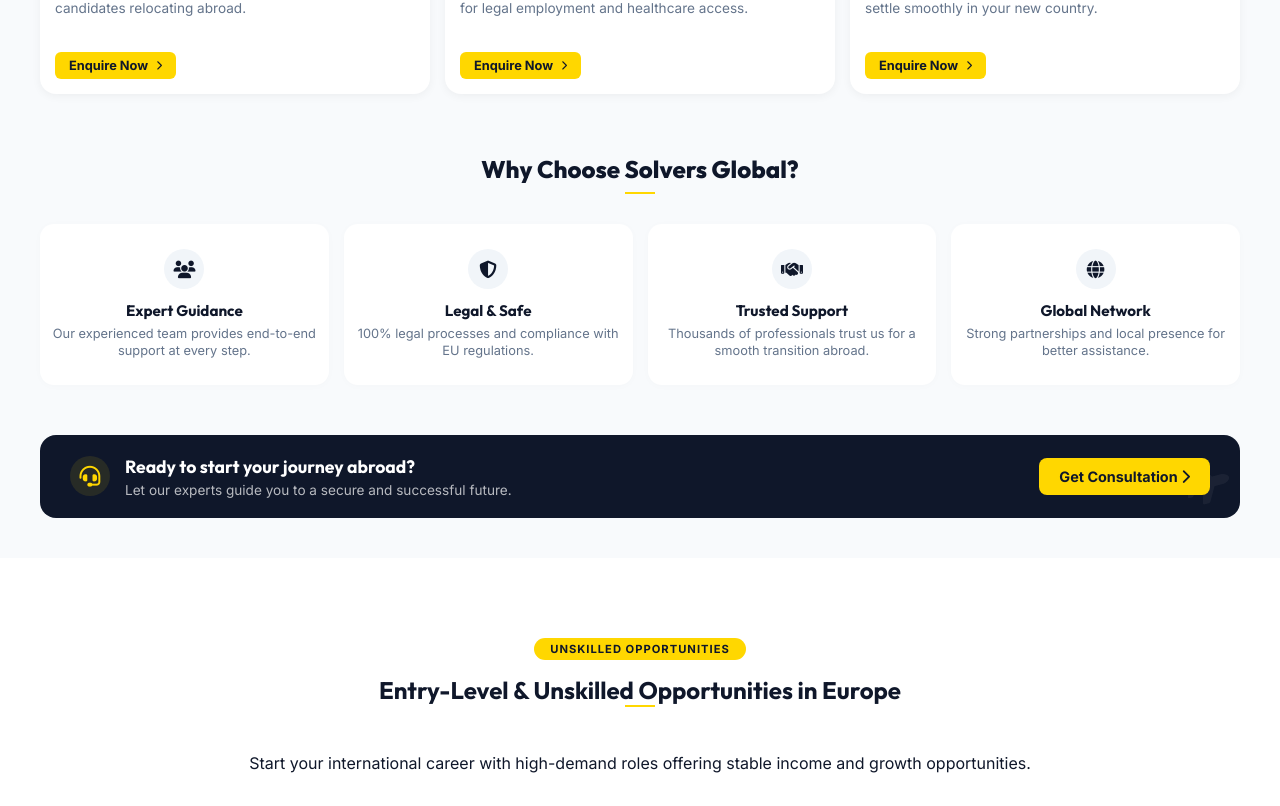
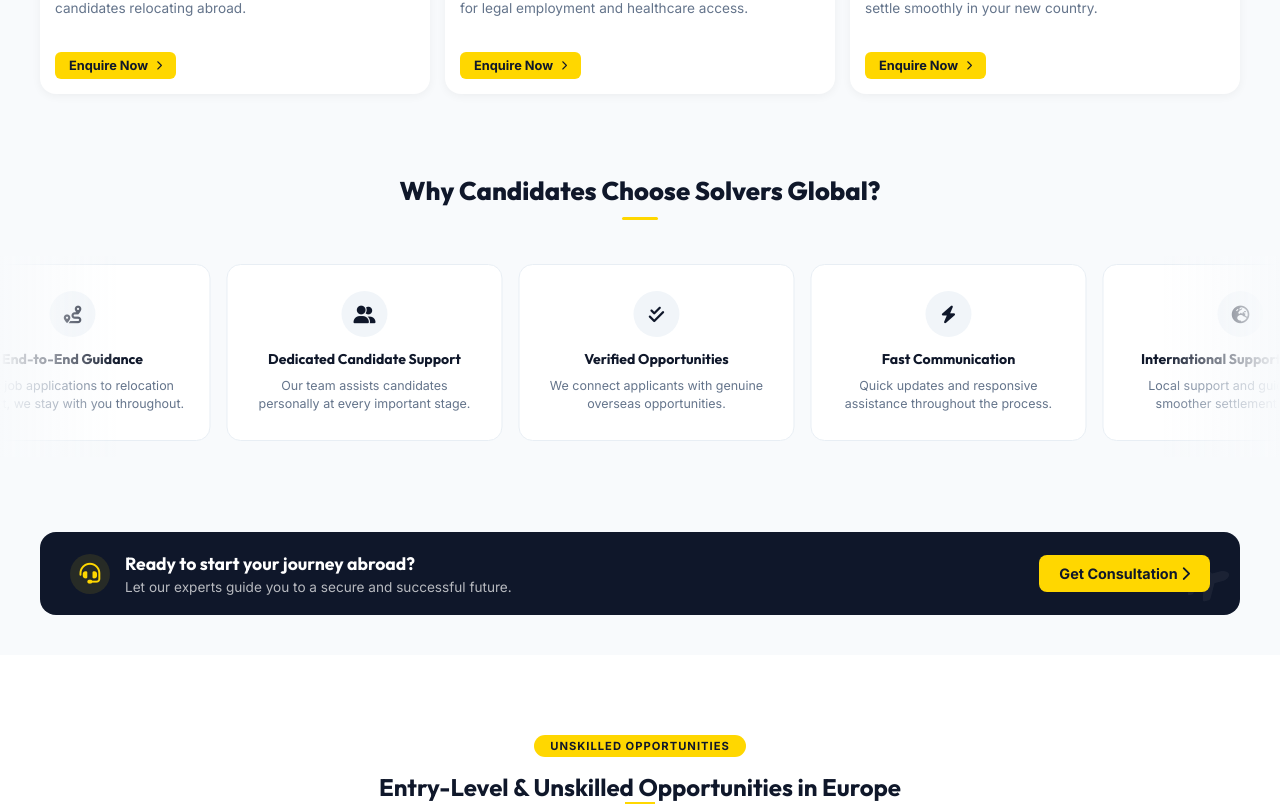
Before and after one commit to Gokulgopan01/Solver_global, an Angular app: page /work-abroad in a window 1280 px wide. Shown: the part 1339-2145 px from the top of the page. Built offline with nearby package versions, Linux system fonts and the light colour scheme.

Commit message:
updated home

```diff
--- a/src/app/component/footer/footer.component.html
+++ b/src/app/component/footer/footer.component.html
@@ -67,7 +67,7 @@
             <div class="copyright-section">
                 <i class="fas fa-shield-alt shield-icon"></i>
                 <div class="copyright-text">
-                    <p>© 2023 Solvers Global HR Consulting LLP.</p>
+                    <p>© 2026 Solvers Global HR Consulting LLP.</p>
                     <p>All rights reserved.</p>
                 </div>
             </div>
--- a/src/app/component/work/work.component.html
+++ b/src/app/component/work/work.component.html
@@ -108,31 +108,76 @@
         </div>
     </section>
 
-    <!-- Why Choose Section -->
+    <!-- Why Candidates Choose Solvers Global — Infinite Marquee -->
     <section class="why-choose-section">
-        <div class="container">
-            <h2 class="section-title">Why Choose Solvers Global?</h2>
-            <div class="gold-line-center"></div>
-            <div class="features-grid">
-                <div class="feature-item">
-                    <div class="feature-icon"><i class="fas fa-users"></i></div>
-                    <h4>Expert Guidance</h4>
-                    <p>Our experienced team provides end-to-end support at every step.</p>
+        <div class="why-choose-header">
+            <h2 class="why-heading">Why Candidates Choose Solvers Global?</h2>
+            <div class="why-gold-line"></div>
+        </div>
+
+        <div class="why-marquee-wrapper">
+            <div class="why-marquee-track">
+                <!-- Original set -->
+                <div class="why-card">
+                    <div class="why-icon-wrap"><i class="fas fa-balance-scale"></i></div>
+                    <h4>Legal & Transparent Process</h4>
+                    <p>We follow verified and compliant recruitment procedures.</p>
                 </div>
-                <div class="feature-item">
-                    <div class="feature-icon"><i class="fas fa-shield-alt"></i></div>
-                    <h4>Legal & Safe</h4>
-                    <p>100% legal processes and compliance with EU regulations.</p>
+                <div class="why-card">
+                    <div class="why-icon-wrap"><i class="fas fa-route"></i></div>
+                    <h4>End-to-End Guidance</h4>
+                    <p>From job applications to relocation support, we stay with you throughout.</p>
                 </div>
-                <div class="feature-item">
-                    <div class="feature-icon"><i class="fas fa-handshake"></i></div>
-                    <h4>Trusted Support</h4>
-                    <p>Thousands of professionals trust us for a smooth transition abroad.</p>
+                <div class="why-card">
+                    <div class="why-icon-wrap"><i class="fas fa-user-friends"></i></div>
+                    <h4>Dedicated Candidate Support</h4>
+                    <p>Our team assists candidates personally at every important stage.</p>
                 </div>
-                <div class="feature-item">
-                    <div class="feature-icon"><i class="fas fa-globe"></i></div>
-                    <h4>Global Network</h4>
-                    <p>Strong partnerships and local presence for better assistance.</p>
+                <div class="why-card">
+                    <div class="why-icon-wrap"><i class="fas fa-check-double"></i></div>
+                    <h4>Verified Opportunities</h4>
+                    <p>We connect applicants with genuine overseas opportunities.</p>
+                </div>
+                <div class="why-card">
+                    <div class="why-icon-wrap"><i class="fas fa-bolt"></i></div>
+                    <h4>Fast Communication</h4>
+                    <p>Quick updates and responsive assistance throughout the process.</p>
+                </div>
+                <div class="why-card">
+                    <div class="why-icon-wrap"><i class="fas fa-globe-europe"></i></div>
+                    <h4>International Support Network</h4>
+                    <p>Local support and guidance for smoother settlement abroad.</p>
+                </div>
+                <!-- Duplicate set for seamless loop -->
+                <div class="why-card">
+                    <div class="why-icon-wrap"><i class="fas fa-balance-scale"></i></div>
+                    <h4>Legal & Transparent Process</h4>
+                    <p>We follow verified and compliant recruitment procedures.</p>
+                </div>
+                <div class="why-card">
+                    <div class="why-icon-wrap"><i class="fas fa-route"></i></div>
+                    <h4>End-to-End Guidance</h4>
+                    <p>From job applications to relocation support, we stay with you throughout.</p>
+                </div>
+                <div class="why-card">
+                    <div class="why-icon-wrap"><i class="fas fa-user-friends"></i></div>
+                    <h4>Dedicated Candidate Support</h4>
+                    <p>Our team assists candidates personally at every important stage.</p>
+                </div>
+                <div class="why-card">
+                    <div class="why-icon-wrap"><i class="fas fa-check-double"></i></div>
+                    <h4>Verified Opportunities</h4>
+                    <p>We connect applicants with genuine overseas opportunities.</p>
+                </div>
+                <div class="why-card">
+                    <div class="why-icon-wrap"><i class="fas fa-bolt"></i></div>
+                    <h4>Fast Communication</h4>
+                    <p>Quick updates and responsive assistance throughout the process.</p>
+                </div>
+                <div class="why-card">
+                    <div class="why-icon-wrap"><i class="fas fa-globe-europe"></i></div>
+                    <h4>International Support Network</h4>
+                    <p>Local support and guidance for smoother settlement abroad.</p>
                 </div>
             </div>
         </div>
@@ -271,52 +316,6 @@
         </div>
     </section>
 
-    <!-- Service Enquiry Form (Floating-style Card) -->
-    <section class="enquiry-section" id="service-enquiry-form">
-        <div class="container">
-            <div class="enquiry-wrapper">
-                <div class="enquiry-info">
-                    <h2>GET ASSISTANCE</h2>
-                    <p>Looking for support abroad? Submit your details, and our team will help you with renewals,
-                        accommodation, or local documentation.</p>
-                    <ul class="enquiry-features">
-                        <li><i class="fas fa-check-circle"></i> Quick Response Time</li>
-                        <li><i class="fas fa-check-circle"></i> Legal Assistance</li>
-                        <li><i class="fas fa-check-circle"></i> Document Verification</li>
-                    </ul>
-                </div>
-                <div class="enquiry-box">
-                    <form [formGroup]="serviceForm" (ngSubmit)="onSubmitServiceEnquiry()">
-                        <div class="form-group">
-                            <label>Service Needed</label>
-                            <select formControlName="serviceType">
-                                <option value="" disabled selected>Select Service</option>
-                                <option value="Visa Renewal">Visa & Paperwork Renewal</option>
-                                <option value="Accommodation in Hungary">Accommodation in Hungary</option>
-                                <option value="Work & Health Insurance">Work & Health Insurance</option>
-                                <option value="Local Documentation">Local Documentation</option>
-                                <option value="Other Assistance">Other Assistance</option>
-                            </select>
-                        </div>
-                        <div class="form-group">
-                            <label>Full Name</label>
-                            <input type="text" formControlName="name" placeholder="Your Name">
-                        </div>
-                        <div class="form-group">
-                            <label>Email Address</label>
-                            <input type="email" formControlName="email" placeholder="Email">
-                        </div>
-                        <div class="form-group">
-                            <label>Phone Number</label>
-                            <input type="tel" formControlName="phone" placeholder="Phone">
-                        </div>
-                        <button type="submit" class="btn-submit-service" [disabled]="serviceForm.invalid">Send
-                            Enquiry</button>
-                    </form>
-                </div>
-            </div>
-        </div>
-    </section>
 
     <!-- Main Job Application Form -->
     <section class="application-section" id="application-form">
--- a/src/app/component/work/work.component.scss
+++ b/src/app/component/work/work.component.scss
@@ -223,76 +223,131 @@
     }
 }
 
-// Why Choose Section
+// Why Candidates Choose Section — Infinite Marquee
 .why-choose-section {
-    padding: 30px 0;
+    padding: 50px 0 55px;
     background: #f8fafc;
     text-align: center;
+    overflow: hidden;
 
-    .section-title {
-        font-size: 1.5rem;
+    .why-choose-header {
+        padding: 0 20px;
+    }
+
+    .why-heading {
+        font-size: 1.6rem;
         font-weight: 800;
         color: #0f172a;
-        margin-bottom: 8px;
+        margin-bottom: 10px;
     }
 
-    .gold-line-center {
-        width: 30px;
-        height: 2px;
+    .why-gold-line {
+        width: 36px;
+        height: 3px;
         background: #FFD700;
-        margin: 0 auto 30px;
+        margin: 0 auto 36px;
+        border-radius: 2px;
     }
 
-    .features-grid {
-        display: grid;
-        grid-template-columns: repeat(4, 1fr);
-        gap: 15px;
+    // Scrolling marquee container
+    .why-marquee-wrapper {
+        position: relative;
+        overflow: hidden;
+        width: 100%;
 
-        @media (max-width: 992px) {
-            grid-template-columns: repeat(2, 1fr);
+        // Fade edges
+        &::before,
+        &::after {
+            content: '';
+            position: absolute;
+            top: 0;
+            bottom: 0;
+            width: 120px;
+            z-index: 2;
+            pointer-events: none;
         }
 
-        @media (max-width: 576px) {
-            grid-template-columns: 1fr;
+        &::before {
+            left: 0;
+            background: linear-gradient(to right, #f8fafc 0%, transparent 100%);
+        }
+
+        &::after {
+            right: 0;
+            background: linear-gradient(to left, #f8fafc 0%, transparent 100%);
+        }
+
+        // Pause on hover
+        &:hover .why-marquee-track {
+            animation-play-state: paused;
         }
     }
 
-    .feature-item {
+    .why-marquee-track {
+        display: flex;
+        gap: 16px;
+        width: max-content;
+        animation: why-marquee-scroll 32s linear infinite;
+        padding: 8px 0 16px;
+    }
+
+    @keyframes why-marquee-scroll {
+        0% {
+            transform: translateX(0);
+        }
+        100% {
+            // Translate exactly half (6 original cards)
+            transform: translateX(calc(-50%));
+        }
+    }
+
+    .why-card {
         background: white;
-        padding: 25px 10px;
+        border: 1px solid #e8eef4;
         border-radius: 14px;
-        box-shadow: 0 1px 8px rgba(0, 0, 0, 0.02);
-        transition: all 0.3s ease;
+        padding: 26px 22px;
+        text-align: center;
+        transition: all 0.25s ease;
+        flex-shrink: 0;
+        width: 230px;
 
         &:hover {
-            transform: translateY(-2px);
-            box-shadow: 0 4px 12px rgba(0, 0, 0, 0.05);
+            transform: translateY(-3px);
+            box-shadow: 0 8px 24px rgba(0, 0, 0, 0.08);
+            border-color: #FFD700;
         }
 
-        .feature-icon {
-            width: 40px;
-            height: 40px;
+        .why-icon-wrap {
+            width: 46px;
+            height: 46px;
             background: #f1f5f9;
+            color: #0f172a;
             border-radius: 50%;
             display: flex;
             align-items: center;
             justify-content: center;
+            font-size: 1.1rem;
+            margin: 0 auto 13px;
+            transition: all 0.25s ease;
+        }
+
+        &:hover .why-icon-wrap {
+            background: #FFD700;
             color: #0f172a;
-            font-size: 1.1rem;
-            margin: 0 auto 12px;
         }
 
         h4 {
-            font-size: 0.95rem;
+            font-size: 0.88rem;
             font-weight: 700;
             color: #0f172a;
-            margin-bottom: 6px;
+            margin-bottom: 8px;
+            line-height: 1.3;
         }
 
         p {
-            font-size: 0.8rem;
+            font-size: 0.78rem;
             color: #64748b;
-            line-height: 1.3;
+            line-height: 1.5;
             margin: 0;
         }
     }
@@ -800,7 +855,7 @@
 
     .support-wrapper {
         display: grid;
-        grid-template-columns: 1fr 1.2fr;
+        grid-template-columns: 1fr 1.4fr;
         gap: 60px;
         align-items: start;
 
@@ -816,75 +871,81 @@
             align-items: center;
             gap: 15px;
             font-weight: 800;
-            font-size: 0.85rem;
+            font-size: 0.8rem;
             color: #475569;
             margin-bottom: 20px;
             letter-spacing: 2px;
+            text-transform: uppercase;
 
             .accent-bar {
                 width: 40px;
                 height: 4px;
                 background: #FFD700;
+                border-radius: 2px;
+                flex-shrink: 0;
             }
         }
 
         h1 {
-            font-size: 3rem;
+            font-size: 2.8rem;
             font-weight: 900;
             color: #0f172a;
-            margin-bottom: 25px;
+            margin-bottom: 20px;
             line-height: 1.1;
 
             @media (max-width: 768px) {
-                font-size: 2.2rem;
+                font-size: 2rem;
             }
         }
 
         .support-subtitle {
-            font-size: 1.1rem;
+            font-size: 1rem;
             color: #64748b;
-            line-height: 1.6;
+            line-height: 1.7;
             margin-bottom: 40px;
         }
 
         .contact-details {
             display: flex;
             flex-direction: column;
-            gap: 25px;
+            gap: 20px;
 
             .contact-card {
                 display: flex;
-                align-items: center;
-                gap: 20px;
+                align-items: flex-start;
+                gap: 18px;
 
                 .icon-circle {
-                    width: 50px;
-                    height: 50px;
+                    width: 44px;
+                    height: 44px;
+                    min-width: 44px;
                     background: white;
                     border-radius: 50%;
                     display: flex;
                     align-items: center;
                     justify-content: center;
                     color: #0f172a;
-                    font-size: 1.25rem;
-                    box-shadow: 0 4px 15px rgba(0, 0, 0, 0.05);
+                    font-size: 1.1rem;
+                    box-shadow: 0 4px 15px rgba(0, 0, 0, 0.06);
                 }
 
                 .text {
                     h4 {
-                        font-size: 0.9rem;
+                        font-size: 0.72rem;
                         font-weight: 700;
-                        color: #64748b;
+                        color: #94a3b8;
                         margin-bottom: 4px;
                         text-transform: uppercase;
+                        letter-spacing: 1px;
                     }
 
                     span,
                     p {
-                        font-size: 1.1rem;
-                        font-weight: 700;
+                        font-size: 0.95rem;
+                        font-weight: 600;
                         color: #0f172a;
                         margin: 0;
+                        line-height: 1.5;
                     }
                 }
             }
@@ -893,15 +954,16 @@
 
     .application-card {
         background: white;
-        padding: 50px;
-        border-radius: 30px;
-        box-shadow: 0 20px 50px rgba(0, 0, 0, 0.05);
+        padding: 45px;
+        border-radius: 24px;
+        box-shadow: 0 10px 40px rgba(0, 0, 0, 0.06);
+        border: 1px solid #f1f5f9;
 
-        @media (max-width: 640px) {
+        @media (max-width: 768px) {
             padding: 30px 20px;
         }
 
-        .form-row {
+        form {
             display: grid;
             grid-template-columns: 1fr 1fr;
             gap: 20px;
@@ -912,68 +974,100 @@
         }
 
         .form-group {
-            margin-bottom: 25px;
+            display: flex;
+            flex-direction: column;
 
             &.full-width {
-                grid-column: span 2;
-
-                @media (max-width: 640px) {
-                    grid-column: span 1;
-                }
+                grid-column: 1 / -1;
             }
 
             label {
                 display: block;
-                font-size: 0.85rem;
+                font-size: 0.82rem;
                 font-weight: 700;
-                color: #0f172a;
-                margin-bottom: 10px;
+                color: #374151;
+                margin-bottom: 8px;
+                letter-spacing: 0.3px;
             }
 
-            input {
+            input,
+            select {
                 width: 100%;
-                padding: 15px 20px;
+                padding: 13px 16px;
                 background: #f8fafc;
-                border: 1px solid #e2e8f0;
-                border-radius: 12px;
-                font-size: 1rem;
-                transition: all 0.3s ease;
+                border: 1.5px solid #e2e8f0;
+                border-radius: 10px;
+                font-size: 0.95rem;
+                color: #0f172a;
+                transition: all 0.25s ease;
+                box-sizing: border-box;
+                font-family: inherit;
+                appearance: none;
+
+                &::placeholder {
+                    color: #94a3b8;
+                    font-size: 0.9rem;
+                }
 
                 &:focus {
                     outline: none;
                     border-color: #FFD700;
                     background: white;
-                    box-shadow: 0 0 0 4px rgba(255, 215, 0, 0.1);
+                    box-shadow: 0 0 0 3px rgba(255, 215, 0, 0.12);
                 }
             }
 
             .phone-input-group {
                 display: flex;
-                gap: 10px;
+                gap: 0;
+                border: 1.5px solid #e2e8f0;
+                border-radius: 10px;
+                overflow: hidden;
+                background: #f8fafc;
+                transition: all 0.25s ease;
+
+                &:focus-within {
+                    border-color: #FFD700;
+                    background: white;
+                    box-shadow: 0 0 0 3px rgba(255, 215, 0, 0.12);
+                }
 
                 .country-code {
-                    background: #f8fafc;
-                    border: 1px solid #e2e8f0;
-                    border-radius: 12px;
-                    padding: 0 15px;
+                    background: #f1f5f9;
+                    border-right: 1.5px solid #e2e8f0;
+                    padding: 0 14px;
                     display: flex;
                     align-items: center;
-                    gap: 8px;
+                    gap: 6px;
                     font-weight: 700;
-                    font-size: 0.95rem;
+                    font-size: 0.9rem;
                     color: #0f172a;
                     cursor: pointer;
+                    white-space: nowrap;
+                    flex-shrink: 0;
+
+                    i {
+                        font-size: 0.6rem;
+                        color: #64748b;
+                    }
                 }
 
                 input {
                     flex: 1;
+                    border: none;
+                    border-radius: 0;
+                    background: transparent;
+                    box-shadow: none;
+
+                    &:focus {
+                        box-shadow: none;
+                        background: transparent;
+                    }
                 }
             }
 
             .file-upload-wrapper {
-                position: relative;
-
-                input {
+                input[type="file"] {
                     display: none;
                 }
 
@@ -982,44 +1076,52 @@
                     align-items: center;
                     justify-content: center;
                     gap: 12px;
-                    padding: 20px;
+                    padding: 22px;
                     background: #f8fafc;
                     border: 2px dashed #e2e8f0;
-                    border-radius: 12px;
+                    border-radius: 10px;
                     cursor: pointer;
-                    transition: all 0.3s ease;
+                    transition: all 0.25s ease;
                     margin: 0;
                     color: #64748b;
                     font-weight: 600;
+                    font-size: 0.9rem;
 
                     i {
-                        font-size: 1.5rem;
+                        font-size: 1.4rem;
                         color: #0f172a;
                     }
 
                     &:hover {
                         border-color: #FFD700;
-                        background: rgba(255, 215, 0, 0.05);
+                        background: rgba(255, 215, 0, 0.04);
+                        color: #0f172a;
                     }
                 }
             }
         }
 
         .form-footer {
-            margin-top: 20px;
-            padding-top: 30px;
+            grid-column: 1 / -1;
+            margin-top: 10px;
+            padding-top: 25px;
             border-top: 1px solid #f1f5f9;
+            display: flex;
+            flex-direction: column;
+            gap: 20px;
 
             .privacy-note {
                 display: flex;
                 align-items: center;
                 gap: 10px;
-                font-size: 0.85rem;
+                font-size: 0.82rem;
                 color: #64748b;
-                margin-bottom: 30px;
+                line-height: 1.5;
 
                 i {
                     color: #10b981;
+                    font-size: 1rem;
+                    flex-shrink: 0;
                 }
             }
 
@@ -1032,18 +1134,29 @@
                 @media (max-width: 640px) {
                     flex-direction: column;
                     align-items: flex-start;
+                    gap: 16px;
                 }
 
                 .checkbox-group {
                     display: flex;
                     align-items: center;
                     gap: 10px;
-                    font-size: 0.9rem;
+                    font-size: 0.88rem;
                     color: #475569;
 
                     input[type="checkbox"] {
-                        width: 18px;
-                        height: 18px;
+                        width: 17px;
+                        height: 17px;
+                        cursor: pointer;
+                        accent-color: #0f172a;
+                        flex-shrink: 0;
+                    }
+
+                    label {
+                        font-size: 0.88rem;
+                        font-weight: 500;
+                        color: #475569;
+                        margin: 0;
                         cursor: pointer;
                     }
 
@@ -1062,15 +1175,16 @@
                     background: #0f172a;
                     color: white;
                     border: none;
-                    padding: 16px 32px;
-                    border-radius: 12px;
+                    padding: 14px 28px;
+                    border-radius: 10px;
                     font-weight: 800;
-                    font-size: 1rem;
+                    font-size: 0.95rem;
                     display: flex;
                     align-items: center;
-                    gap: 12px;
+                    gap: 10px;
                     cursor: pointer;
                     transition: all 0.3s ease;
+                    white-space: nowrap;
 
                     &:hover:not(:disabled) {
                         background: #FFD700;
@@ -1079,8 +1193,13 @@
                     }
 
                     &:disabled {
-                        opacity: 0.5;
+                        opacity: 0.45;
                         cursor: not-allowed;
+                    }
+
+                    @media (max-width: 640px) {
+                        width: 100%;
+                        justify-content: center;
                     }
                 }
             }
```
